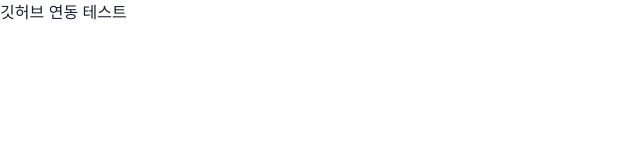
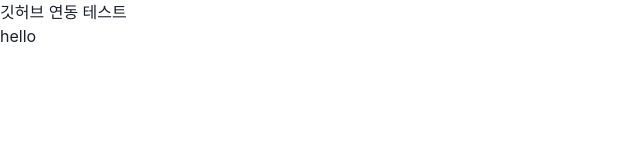
Before and after one commit to Blue-Kite/randomGame, a React (Vite) app: page / in a window 1280 px wide. Shown: the top 160 px of the page, without its empty margins (0-640 px from the left). Built offline with nearby package versions, Linux system fonts and the light colour scheme.

Commit message:
[chore] eslint 설정

```diff
--- a/src/App.tsx
+++ b/src/App.tsx
@@ -1,8 +1,15 @@
+import React from "react";
 import "./App.css";
 
 function App() {
+  const [test, setTest] = React.useState<string>('hello')
   return (
-    <p>깃허브 연동 테스트</p>
+    <>
+      <p>깃허브 연동 테스트</p>
+      <p>{test}</p>
+    </>
+
+
   );
 }
 
```
Also changed, not shown: package.json (+12 -4 lines), .eslintrc.cjs, .prettierrc.json (added), 1 other file (tests, documents, lock files or other folders).
